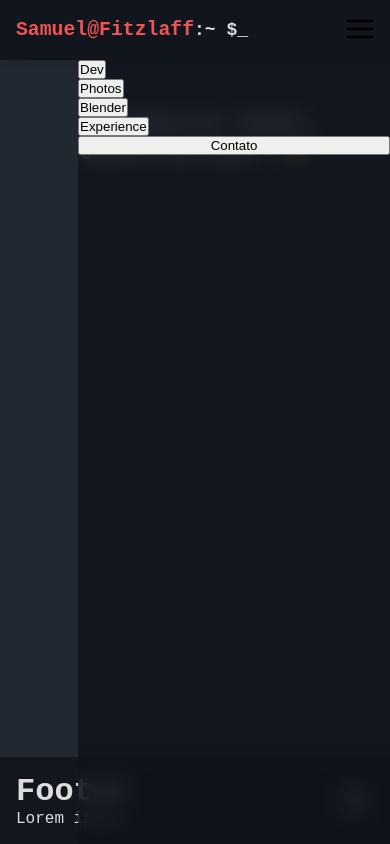
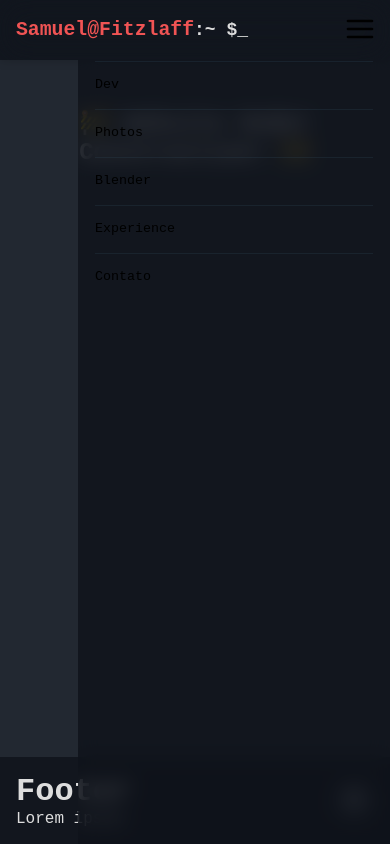
Before and after one commit to SamuelTobiasFitzlaff/SamuelTobiasFitzlaff.github.io, a Next.js app: page / in a window 390 px wide. Both pictures are taken after a click on the button 360 px from the left and 30 px from the top of the page. Built offline with nearby package versions, Linux system fonts and the light colour scheme.

Commit message:
style: mobile nav buttons

```diff
--- a/src/components/MobileNavigation/index.tsx
+++ b/src/components/MobileNavigation/index.tsx
@@ -1,31 +1,62 @@
-import { Button } from "@mui/base";
-import { Container } from "./styles";
-import Link from "next/link";
+import { Container, MobileNavButton, MobileNavLink } from "./styles";
+import { Dispatch, SetStateAction } from "react";
 
 interface INavBarProps {
   open: boolean;
+  setOpen: Dispatch<SetStateAction<boolean>>;
   buttonElement: HTMLButtonElement | null;
 }
 
 export default function MobileNavigation({
   open,
+  setOpen,
   buttonElement,
 }: INavBarProps) {
   return (
     <Container open={open} anchorEl={buttonElement}>
-      <Link href="/projects/dev" tabIndex={-1}>
-        <Button>Dev</Button>
-      </Link>
-      <Link href="/projects/photos" tabIndex={-1}>
-        <Button>Photos</Button>
-      </Link>
-      <Link href="/projects/blender" tabIndex={-1}>
-        <Button>Blender</Button>
-      </Link>
-      <Link href="/experience" tabIndex={-1}>
-        <Button>Experience</Button>
-      </Link>
-      <Button>Contato</Button>
+      <MobileNavLink href="/projects/dev" tabIndex={-1}>
+        <MobileNavButton
+          onClick={() => {
+            setOpen(false);
+          }}
+        >
+          Dev
+        </MobileNavButton>
+      </MobileNavLink>
+      <MobileNavLink href="/projects/photos" tabIndex={-1}>
+        <MobileNavButton
+          onClick={() => {
+            setOpen(false);
+          }}
+        >
+          Photos
+        </MobileNavButton>
+      </MobileNavLink>
+      <MobileNavLink href="/projects/blender" tabIndex={-1}>
+        <MobileNavButton
+          onClick={() => {
+            setOpen(false);
+          }}
+        >
+          Blender
+        </MobileNavButton>
+      </MobileNavLink>
+      <MobileNavLink href="/experience" tabIndex={-1}>
+        <MobileNavButton
+          onClick={() => {
+            setOpen(false);
+          }}
+        >
+          Experience
+        </MobileNavButton>
+      </MobileNavLink>
+      <MobileNavButton
+        onClick={() => {
+          setOpen(false);
+        }}
+      >
+        Contato
+      </MobileNavButton>
     </Container>
   );
 }
--- a/src/components/MobileNavigation/styles.ts
+++ b/src/components/MobileNavigation/styles.ts
@@ -1,8 +1,9 @@
-import { Popper } from "@mui/base";
-import styled, { keyframes } from "styled-components";
+import { Button, Popper } from "@mui/base";
+import Link from "next/link";
+import styled from "styled-components";
 
 export const Container = styled(Popper)`
-  display: flex;
+  display: none;
   flex-direction: column;
 
   height: calc(100vh - var(--header-height));
@@ -11,4 +12,38 @@ export const Container = styled(Popper)`
   background-color: rgb(var(--background-secondary), 0.788);
   backdrop-filter: blur(10px);
   z-index: 102;
+
+  @media screen and (max-width: 40rem) {
+    display: flex;
+  }
 `;
+
+export const MobileNavButton = styled(Button)`
+  font-family: unset;
+
+  position: relative;
+  height: 3rem;
+  width: 100%;
+
+  background-color: transparent;
+  color: var(--text-primary);
+
+  border: 1px solid transparent;
+
+  text-align: left;
+  padding-left: 1rem;
+
+  &::before {
+    content: "";
+    position: absolute;
+    top: 0;
+    left: 1rem;
+    right: 1rem;
+    height: 1px;
+    background-color: rgb(var(--accent-primary), 0.25);
+  }
+`;
+export const MobileNavLink = styled(Link)`
+  height: 3rem;
+  width: 100%;
+`;
--- a/src/components/NavButtons/Index.tsx
+++ b/src/components/NavButtons/Index.tsx
@@ -189,6 +189,7 @@ export default function NavButtons() {
       </HamburgerMenu>
       <MobileNavigation
         open={isOpenMobile}
+        setOpen={setIsOpenMobile}
         buttonElement={mobileButtonElement}
       />
     </>
```
